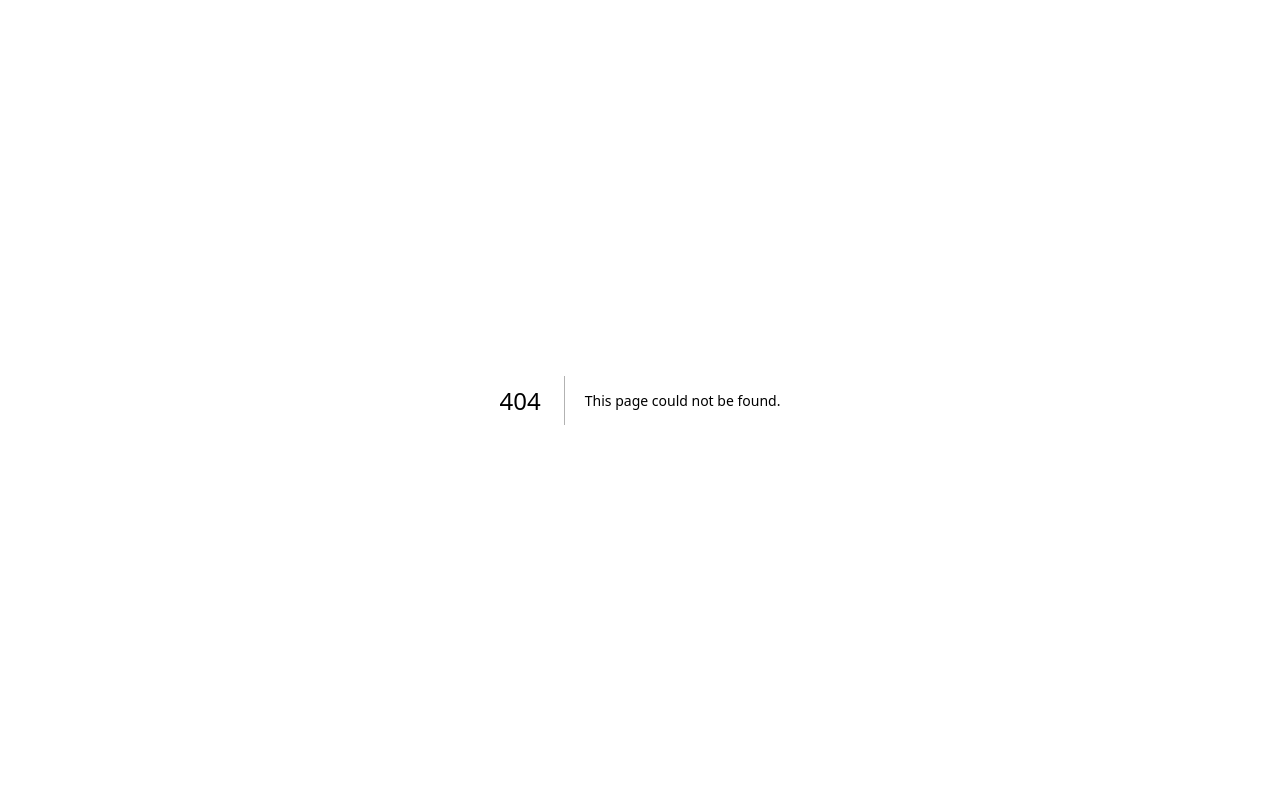
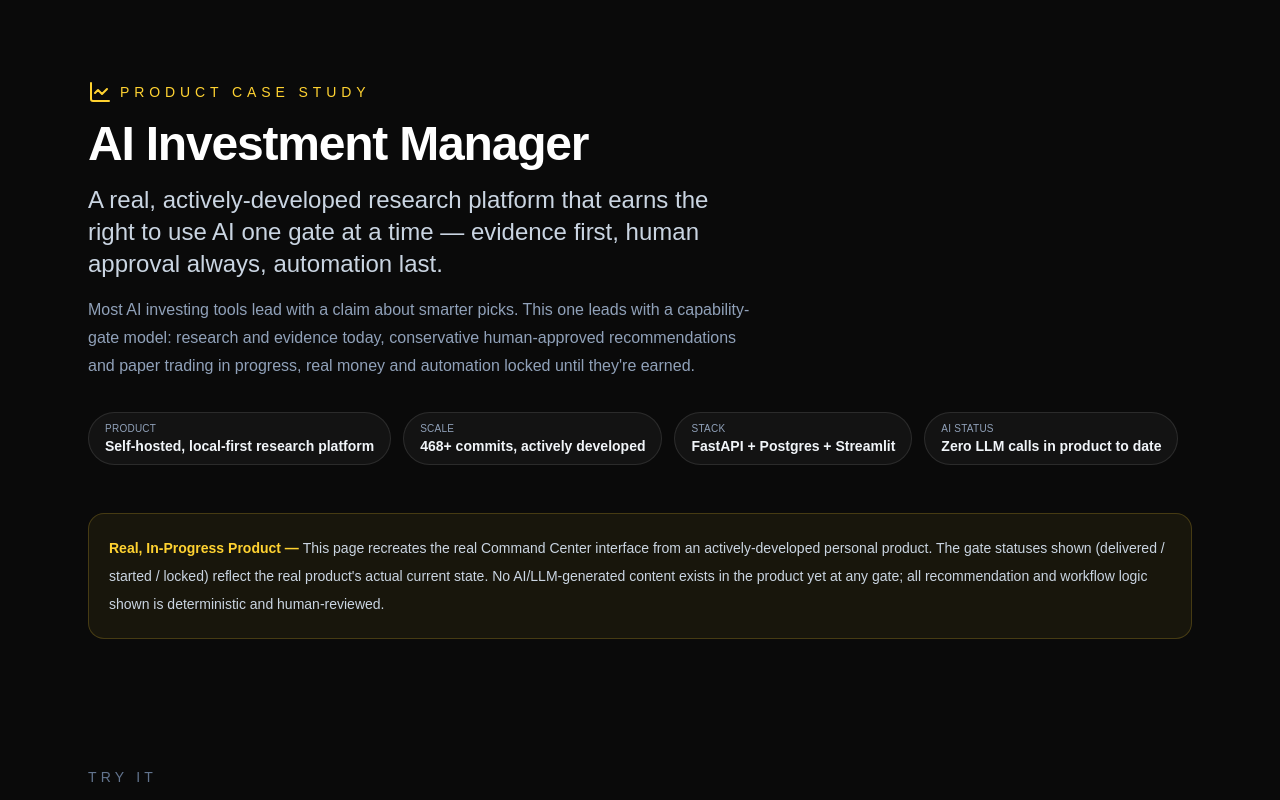
Before and after one commit to dhartung02/dustinhartung.com, a Next.js app: page /work/ai-investment-manager in a window 1280 px wide. Before the commit this address had no page. Shown: the top 800 px of the page. Built offline with nearby package versions, Linux system fonts and the light colour scheme.

Commit message:
Assemble AI Investment Manager case study page

```diff
--- /dev/null
+++ b/src/app/work/ai-investment-manager/page.tsx
@@ -0,0 +1,27 @@
+// src/app/work/ai-investment-manager/page.tsx
+import type { Metadata } from "next";
+import Hero from "@/components/invest/sections/Hero";
+import CommandCenterSection from "@/components/invest/sections/CommandCenterSection";
+import CaseStudyOverview from "@/components/invest/sections/CaseStudyOverview";
+import MyRole from "@/components/invest/sections/MyRole";
+import Outcome from "@/components/invest/sections/Outcome";
+import Closing from "@/components/invest/sections/Closing";
+
+export const metadata: Metadata = {
+  title: "AI Investment Manager — Dustin Hartung",
+  description:
+    "A product case study: a real, actively-developed research platform that earns the right to use AI one capability gate at a time.",
+};
+
+export default function AiInvestmentManagerPage() {
+  return (
+    <main className="min-h-screen bg-neutral-950 text-white">
+      <Hero />
+      <CommandCenterSection />
+      <CaseStudyOverview />
+      <MyRole />
+      <Outcome />
+      <Closing />
+    </main>
+  );
+}
```
